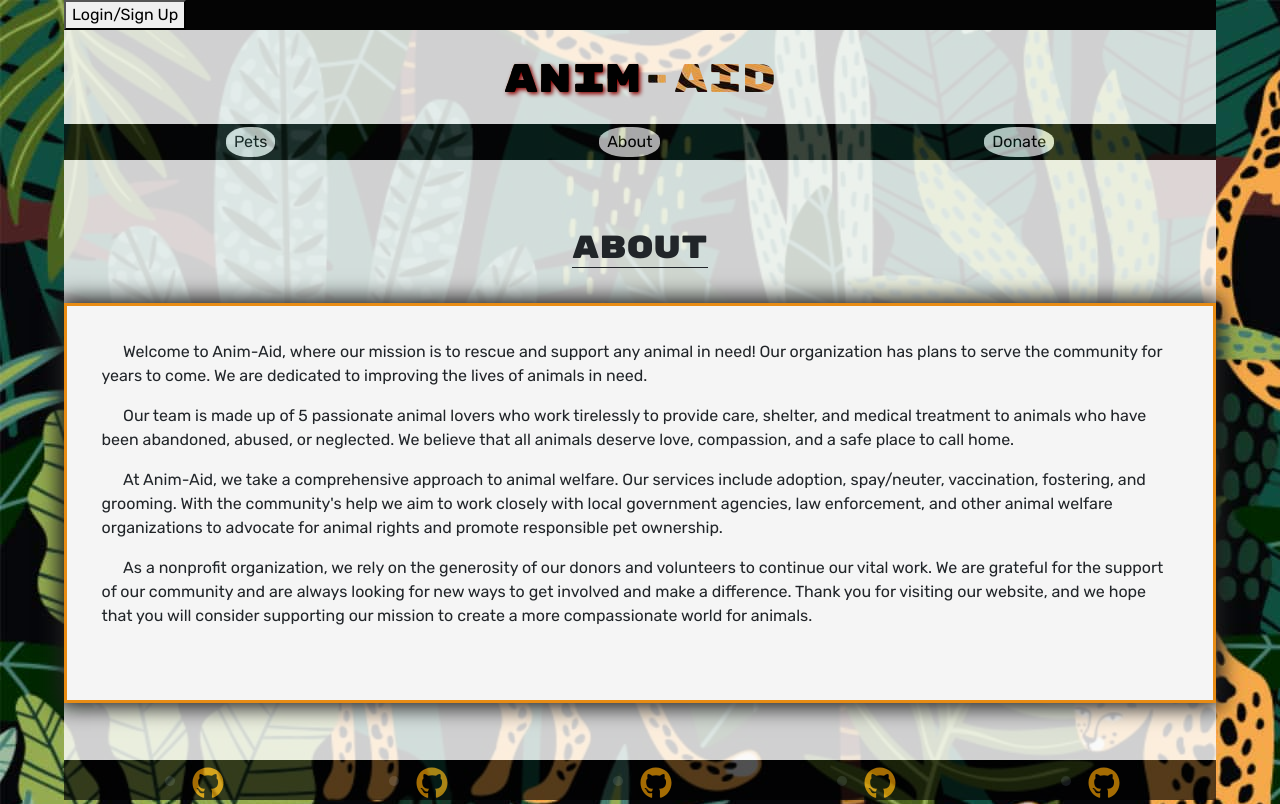
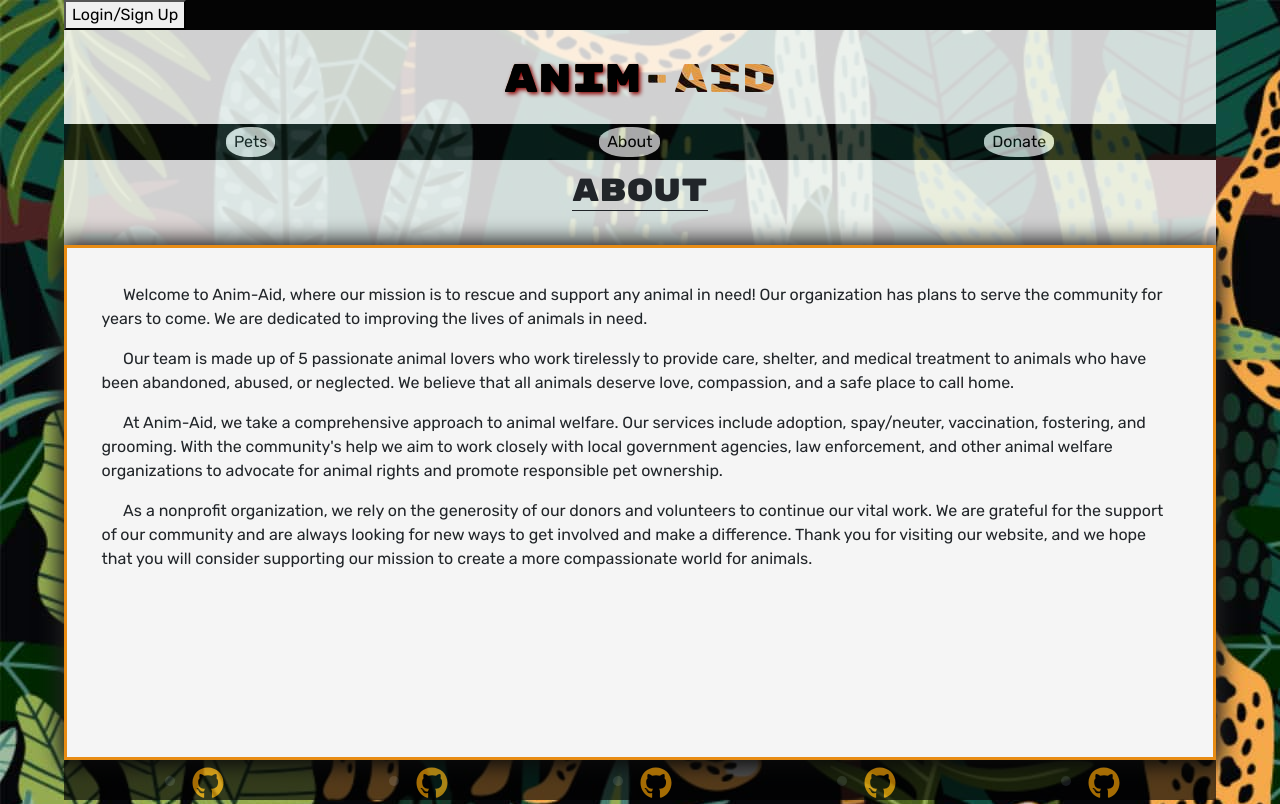
Before and after one commit to kabdomora/P3G5, a React (Create React App) app in the folder client/: page / in a window 1280 px wide. Built offline with nearby package versions, Linux system fonts and the light colour scheme.

Commit message:
potential fix attempt 2

```diff
--- a/client/src/index.css
+++ b/client/src/index.css
@@ -169,13 +169,14 @@ h6 {
 
 .main-article {
   width: 90%;
-  height: auto;
+  height: 100%;
   background-color: whitesmoke;
   border-style: solid;
   border-color: rgb(232, 140, 20);
   box-shadow: 0px 0px 20px 5px rgb(32, 32, 32);
   padding: 3%;
   text-indent: 2%;
+  overflow: hidden;
 }
 
 @media only screen and (min-width: 768px) {
@@ -186,7 +187,6 @@ h6 {
 
   .main-article {
     width: 100%;
-    height: 50vh;
   }
 }
 
```
